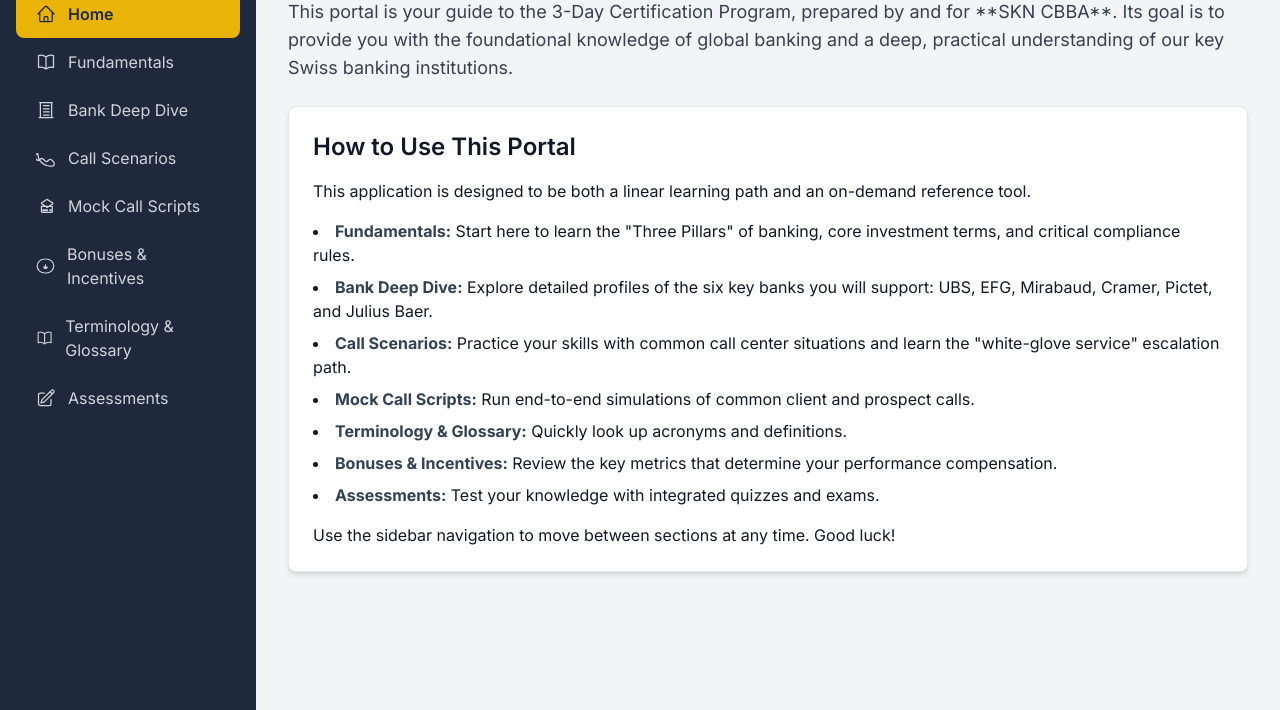
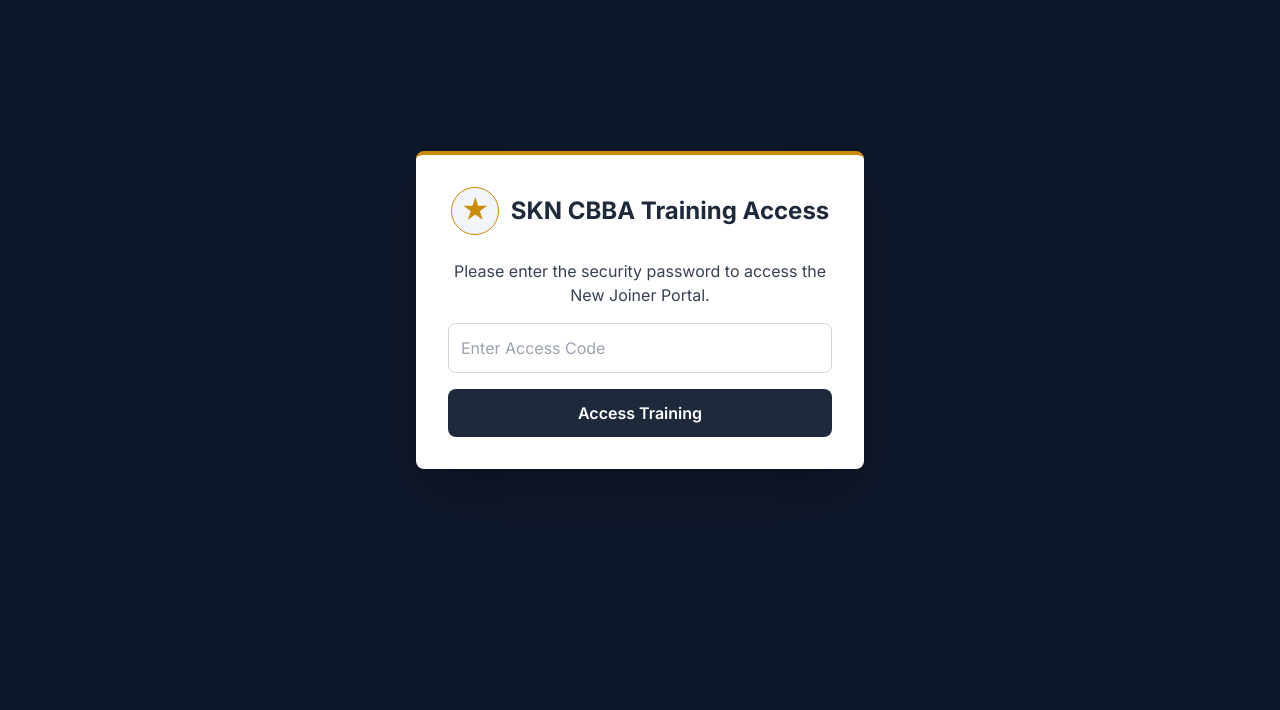
Before and after one commit to skncbba/SKNCBBA_Trainning, a plain HTML site: page index.html in a window 1280 px wide. Shown: the part 90-800 px from the top of the page. Drawn offline with nearby package versions, Linux system fonts and the light colour scheme.

Commit message:
Update index.html

```diff
--- a/index.html
+++ b/index.html
@@ -86,7 +86,11 @@
         }
     </style>
 </head>
-<body class="bg-gray-100 text-gray-900" x-data="{
+<body class="bg-gray-100 text-gray-900"
+    x-data="{
+    isAuthenticated: false, /* NEW: Tracks successful authentication */
+    passwordInput: '',
+    authError: '',
     activePage: 'home',
     showModal: false,
     modalContent: '',
@@ -153,10 +157,53 @@
         }
     },
     activeBank: null,
-    quizState: {}
+    quizState: {},
+    checkPassword() {
+        if (this.passwordInput === 'SKNCBBAUK') {
+            this.isAuthenticated = true;
+            this.authError = '';
+        } else {
+            this.authError = 'Incorrect Password. Please contact info@skncbba.com for assistance.';
+        }
+    }
 }" x-cloak>
 
-    <div class="flex h-screen">
+    <!-- Password Protection Gate (New) -->
+    <div x-show="!isAuthenticated"
+         class="fixed inset-0 bg-slate-900 flex items-center justify-center p-4 z-50">
+        <div class="bg-white p-8 rounded-lg shadow-2xl max-w-md w-full border-t-4 border-yellow-600">
+            <div class="flex items-center mb-6 justify-center">
+                <span class="inline-flex items-center justify-center h-12 w-12 rounded-full bg-slate-100 text-yellow-600 font-bold text-2xl border border-yellow-600">
+                    ★
+                </span>
+                <h2 class="ml-3 text-2xl font-bold text-slate-800">SKN CBBA Training Access</h2>
+            </div>
+
+            <p class="mb-4 text-gray-700 text-center">Please enter the security password to access the New Joiner Portal.</p>
+
+            <form @submit.prevent="checkPassword()">
+                <input
+                    type="password"
+                    x-model="passwordInput"
+                    placeholder="Enter Access Code"
+                    class="w-full p-3 border border-gray-300 rounded-lg focus:ring-yellow-500 focus:border-yellow-500 mb-4"
+                >
+                <button
+                    type="submit"
+                    class="w-full bg-slate-800 text-white font-semibold py-3 rounded-lg hover:bg-slate-700 transition"
+                >
+                    Access Training
+                </button>
+            </form>
+
+            <div x-show="authError" class="mt-4 p-3 bg-red-100 border border-red-400 text-red-800 rounded-lg text-sm text-center">
+                <p x-text="authError"></p>
+            </div>
+        </div>
+    </div>
+    <!-- End Password Protection Gate -->
+
+    <div class="flex h-screen" x-show="isAuthenticated">
         <!-- Sidebar -->
         <aside class="w-64 bg-slate-800 text-gray-300 p-4 flex flex-col fixed h-full md:relative md:translate-x-0 transform -translate-x-full transition-transform duration-200 ease-in-out z-30"
             :class="{'translate-x-0': $store.sidebar.open, '-translate-x-full': !$store.sidebar.open}">
@@ -924,7 +971,7 @@
                     Performance is assessed quarterly for feedback, with the final bonus determination calculated **semi-annually** (June and December) based on the combined weighted average of all successful KPIs.
                 </p>
                 <!-- NEW INTERACTIVE LINK -->
-                <a href="SKNCBBA_bonus.html" target="_blank" class="inline-flex items-center justify-center px-6 py-3 border border-transparent text-base font-medium rounded-lg text-white bg-yellow-600 hover:bg-yellow-700 transition shadow-lg">
+                <a href="SKNCBBA_Interactive.html" target="_blank" class="inline-flex items-center justify-center px-6 py-3 border border-transparent text-base font-medium rounded-lg text-white bg-yellow-600 hover:bg-yellow-700 transition shadow-lg">
                     Explore Interactive Tools & Simulations &rarr;
                 </a>
             </section>
@@ -1424,6 +1471,8 @@
             initBankChart();
             initRiskReturnChart();
             initQuizListeners();
+            // Initial check to prevent the gate from showing briefly if JS loads slowly
+            document.querySelector('body').style.display = 'block';
         });
 
         function initBankChart() {
```
